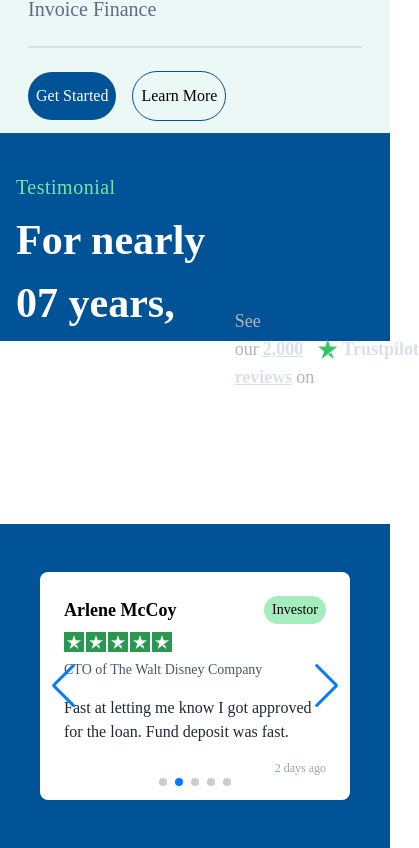
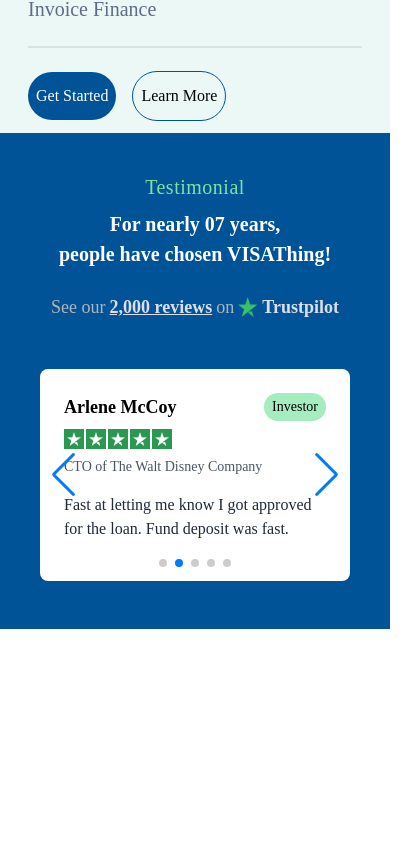
Before and after one commit to Mehebul02/Islamic-Finance, a Next.js app: page / in a window 390 px wide. Shown: the part 2954-3802 px from the top of the page, 419 px wide, since content can reach past the window. After the commit the page ends 3583 px from the top, so only its background shows below. Built offline with nearby package versions, Linux system fonts and the light colour scheme.

Commit message:
completed the testimolies section

```diff
--- a/src/components/testimonial/Testimonial.jsx
+++ b/src/components/testimonial/Testimonial.jsx
@@ -8,16 +8,16 @@
     return (
         <div className='bg-[#005397] h-52 pt-10'>
             <Container>
-            <div className="flex justify-between ">
+            <div className="flex flex-col md:flex-row justify-between gap-6 bg-[#005397] ">
         <div>
-        <h3 className="text-xl text-[#7CE4A1] font-WorkSanser font-medium tracking-wide">
+        <h3 className="text-xl text-center md:text-start text-[#7CE4A1] font-WorkSanser font-medium tracking-wide">
           Testimonial
         </h3>
-        <h2 className="text-[42px] text-white font-WorkSanser font-semibold mt-2">
+        <h2 className="text-[20px] text-center md:text-start md:text-[42px] text-white font-WorkSanser font-semibold mt-2">
           For nearly 07 years, <br /> people have chosen VISAThing!
         </h2>
         </div>
-   <div className="flex justify-center md:justify-start items-center text-gray-600 text-lg  font-WorkSanser">
+   <div className="flex justify-center md:justify-start items-center text-gray-600 text-lg   font-WorkSanser">
             <div>
             <span className="mr-1 text-[#b3b4b7]">See our</span>
              <span className="font-bold underline text-[#DCDFEA] mr-1">
--- a/src/components/testimonial/TestimonialSlider.jsx
+++ b/src/components/testimonial/TestimonialSlider.jsx
@@ -18,7 +18,6 @@
     name: "Razu Sardar",
     role: "CEO of RSM",
     tag: "Fund Seeker",
-    date: "2 days ago",
     feedback: "Fast at letting me know I got approved for the loan. Fund deposit was fast.",
   },
   {
@@ -26,7 +25,7 @@
     name: "Arlene McCoy",
     role: "CTO of The Walt Disney Company",
     tag: "Investor",
-    date: "2 days ago",
+
     feedback: "Fast at letting me know I got approved for the loan. Fund deposit was fast.",
   },
   {
@@ -34,7 +33,7 @@
     name: "Floyd Miles",
     role: "MD of Starbucks",
     tag: "Investor",
-    date: "2 days ago",
+
     feedback: "Fast at letting me know I got approved for the loan. Fund deposit was fast.",
   },
   {
@@ -42,7 +41,7 @@
     name: "Jane Cooper",
     role: "HR of Gillette",
     tag: "Fund Seeker",
-    date: "2 days ago",
+
     feedback: "Fast at letting me know I got approved for the loan. Fund deposit was fast.",
   },
   {
@@ -50,7 +49,7 @@
     name: "Darlene Robertson",
     role: "HOD of McDonald's",
     tag: "Investor",
-    date: "2 days ago",
+
     feedback: "Fast at letting me know I got approved for the loan. Fund deposit was fast.",
   },
 ];
@@ -93,9 +92,7 @@
                <Image className="mb-2" src={stars} alt="stars"/>
               <p className="text-gray-600 text-sm font-WorkSanser mb-4">{testimonial.role}</p>
               <p className="text-gray-800 mb-4 font-WorkSanser">{testimonial.feedback}</p>
-              <div className="text-right text-gray-400 text-xs font-WorkSanser">
-                {testimonial.date}
-              </div>
+
             </div>
           </SwiperSlide>
         ))}
```
